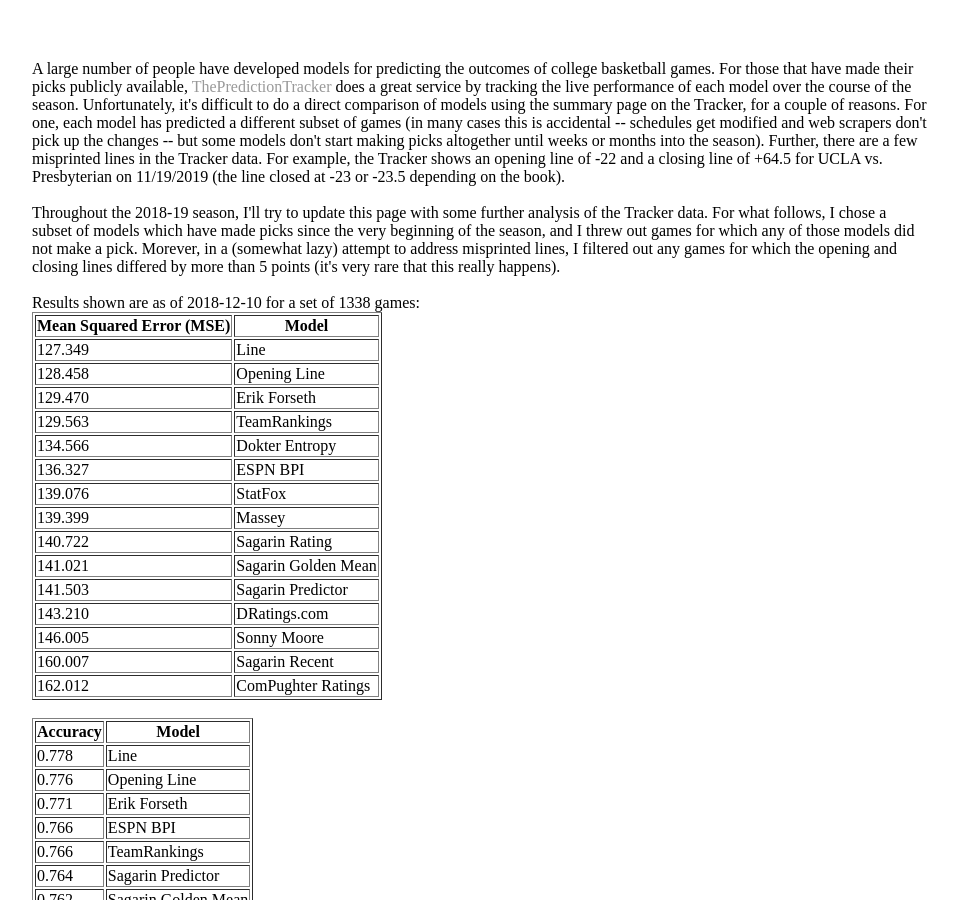
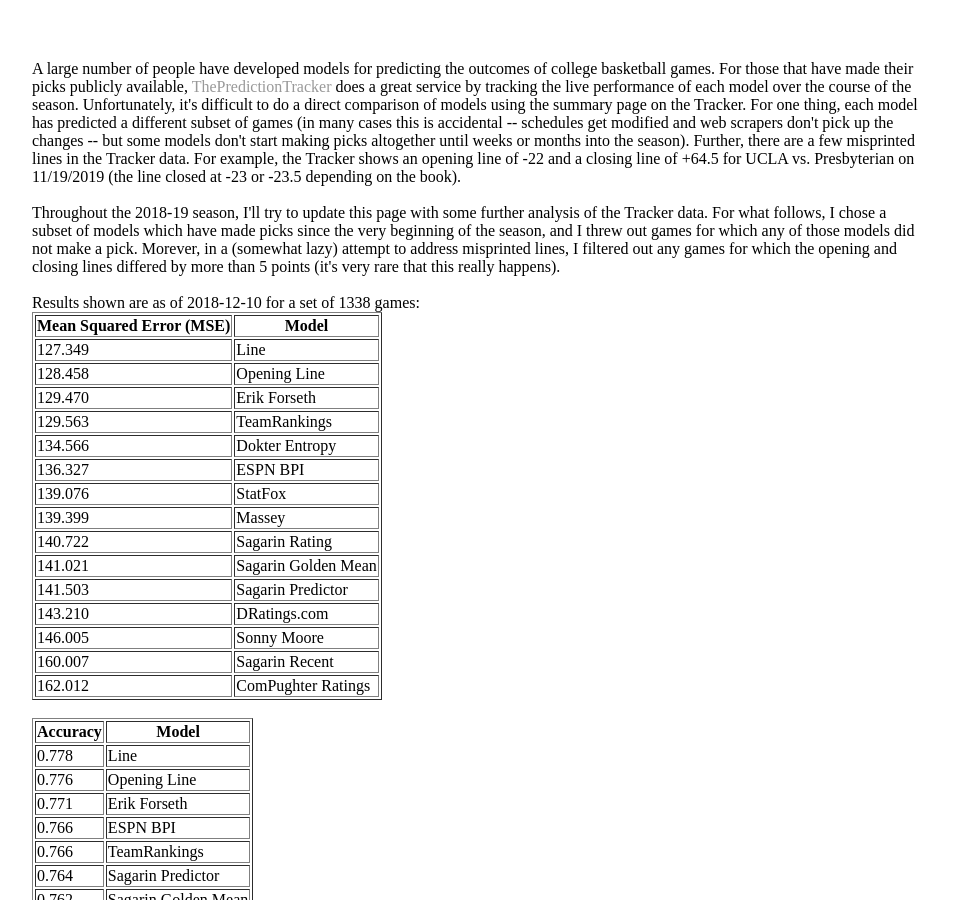
Before and after one commit to erikrforseth/erikrforseth.github.io, a Jekyll site: the page built from about.html, in a window 1280 px wide and 900 px high. Shown: the whole window, without its empty margins (160-1118 px from the left). Built offline with Jekyll 4.4.1, drawn with Linux system fonts in a browser that asks for light colours.

Commit message:
about page

```diff
--- a/about.html
+++ b/about.html
@@ -2,7 +2,7 @@
 layout: default
 title: About this model.
 ---
-A large number of people have developed models for predicting the outcomes of college basketball games. For those that have made their picks publicly available, <a href="http://www.thepredictiontracker.com/basketball.php">ThePredictionTracker</a> does a great service by tracking the live performance of each model over the course of the season. Unfortunately, it's difficult to do a direct comparison of models using the summary page on the Tracker, for a couple of reasons. For one, each model has predicted a different subset of games (in many cases this is accidental -- schedules get modified and web scrapers don't pick up the changes -- but some models don't start making picks altogether until weeks or months into the season). Further, there are a few misprinted lines in the Tracker data. For example, the Tracker shows an opening line of -22 and a closing line of +64.5 for UCLA vs. Presbyterian on 11/19/2019 (the line closed at -23 or -23.5 depending on the book).
+A large number of people have developed models for predicting the outcomes of college basketball games. For those that have made their picks publicly available, <a href="http://www.thepredictiontracker.com/basketball.php">ThePredictionTracker</a> does a great service by tracking the live performance of each model over the course of the season. Unfortunately, it's difficult to do a direct comparison of models using the summary page on the Tracker. For one thing, each model has predicted a different subset of games (in many cases this is accidental -- schedules get modified and web scrapers don't pick up the changes -- but some models don't start making picks altogether until weeks or months into the season). Further, there are a few misprinted lines in the Tracker data. For example, the Tracker shows an opening line of -22 and a closing line of +64.5 for UCLA vs. Presbyterian on 11/19/2019 (the line closed at -23 or -23.5 depending on the book).
 <br><br>
 Throughout the 2018-19 season, I'll try to update this page with some further analysis of the Tracker data. For what follows, I chose a subset of models which have made picks since the very beginning of the season, and I threw out games for which any of those models did not make a pick. Morever, in a (somewhat lazy) attempt to address misprinted lines, I filtered out any games for which the opening and closing lines differed by more than 5 points (it's very rare that this really happens).
 <br><br>
```
